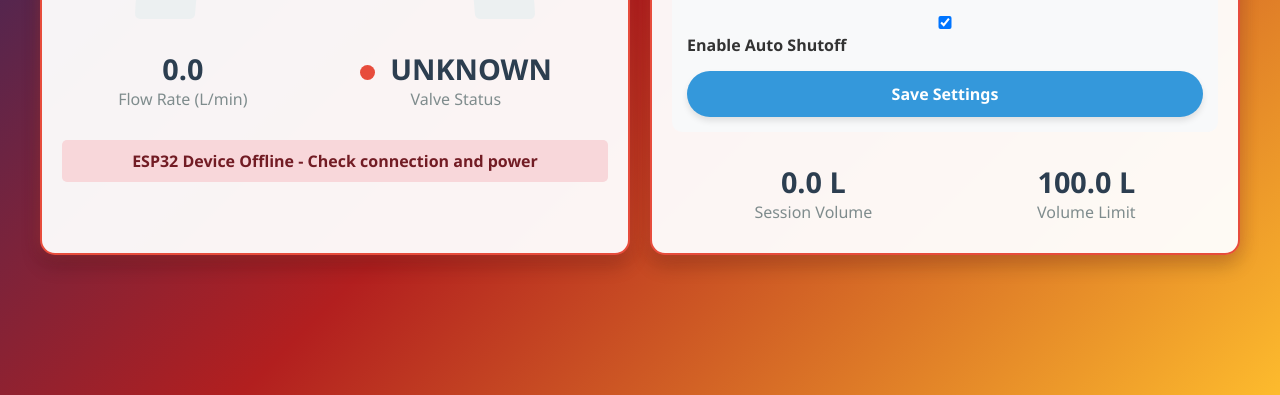
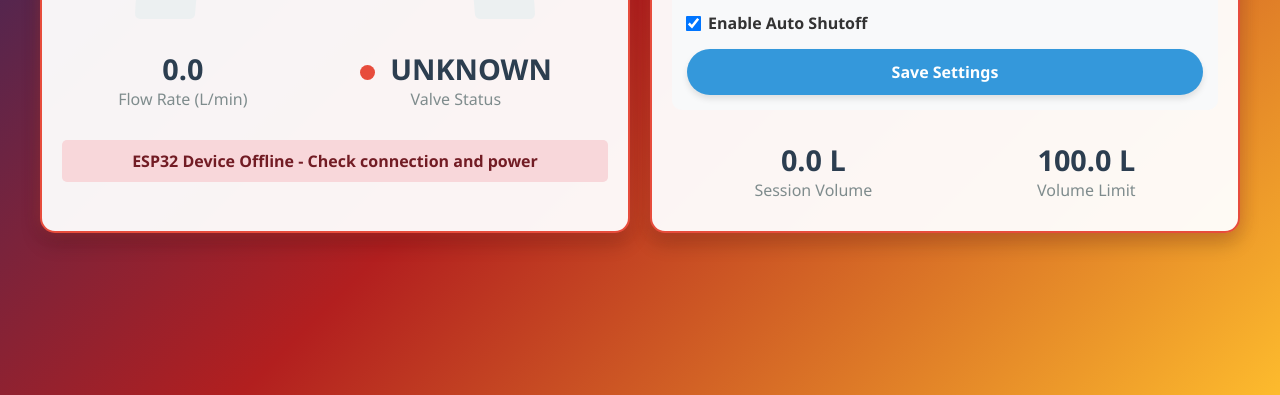
Before and after one commit to aditya08deole/EvaraTap, a website: page index.html in a window 1280 px wide. Shown: the part 405-800 px from the top of the page. Drawn offline with nearby package versions, Linux system fonts and the light colour scheme; no server answers.

Commit message:
Fix checkbox alignment - Properly align 'Enable Auto Shutoff' checkbox with text

```diff
--- a/index.html
+++ b/index.html
@@ -86,6 +86,19 @@
         .input-group { margin-bottom: 15px; }
         .input-group label { display: block; margin-bottom: 5px; font-weight: bold; }
         .input-group input { width: 100%; padding: 10px; border: 1px solid #ddd; border-radius: 5px; }
+        .input-group input[type="checkbox"] {
+            width: auto;
+            margin-right: 8px;
+            transform: scale(1.2);
+            vertical-align: middle;
+        }
+        .checkbox-label {
+            display: flex !important;
+            align-items: center;
+            margin-bottom: 5px !important;
+            font-weight: bold;
+            cursor: pointer;
+        }
         .device-status-indicator {
             position: absolute; top: 15px; right: 20px; padding: 5px 12px;
             border-radius: 20px; font-size: 12px; font-weight: 600; text-transform: uppercase;
@@ -167,8 +180,9 @@
                         <input type="number" id="volumeLimitInput" min="1" step="0.5" value="100.0">
                     </div>
                     <div class="input-group">
-                        <label>
-                            <input type="checkbox" id="autoShutoff" checked> Enable Auto Shutoff
+                        <label class="checkbox-label">
+                            <input type="checkbox" id="autoShutoff" checked>
+                            <span>Enable Auto Shutoff</span>
                         </label>
                     </div>
                     <button class="btn" onclick="saveSettings()" style="background:#3498db;color:white;width:100%;">Save Settings</button>
```
